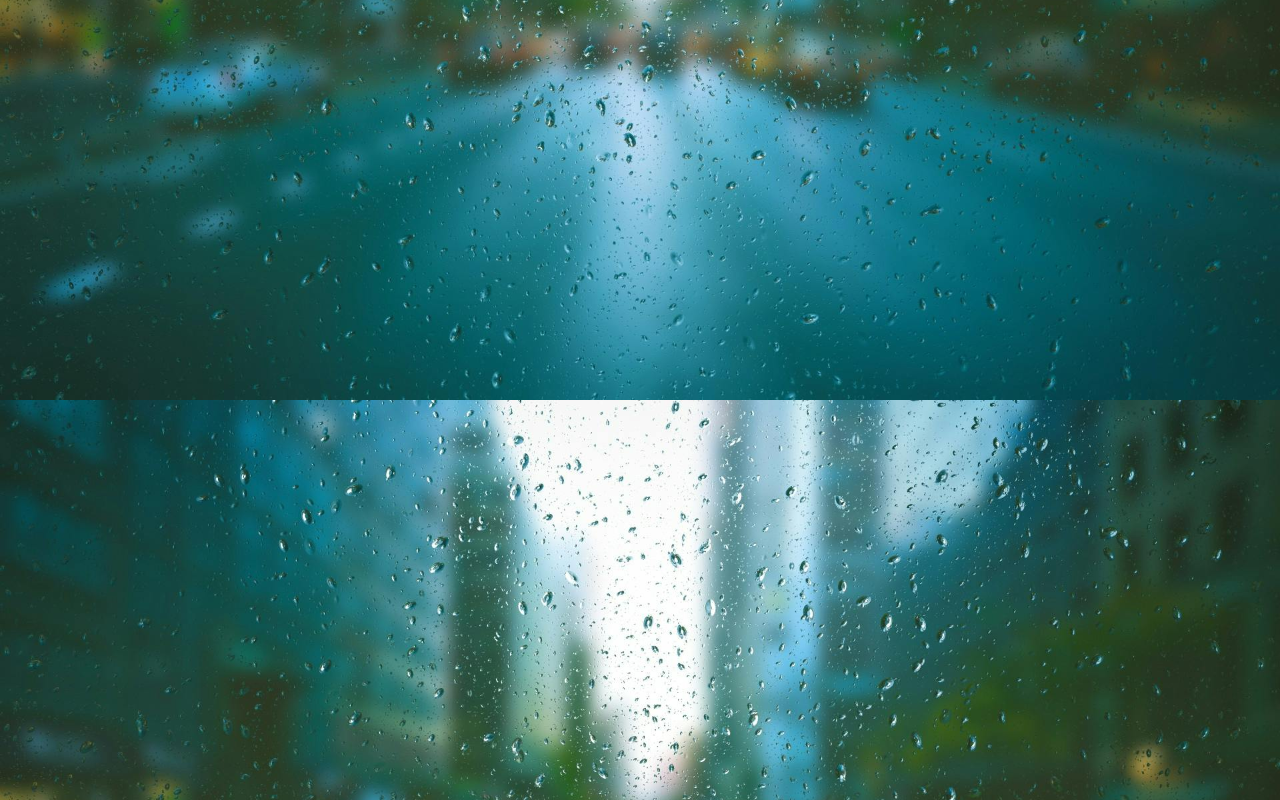
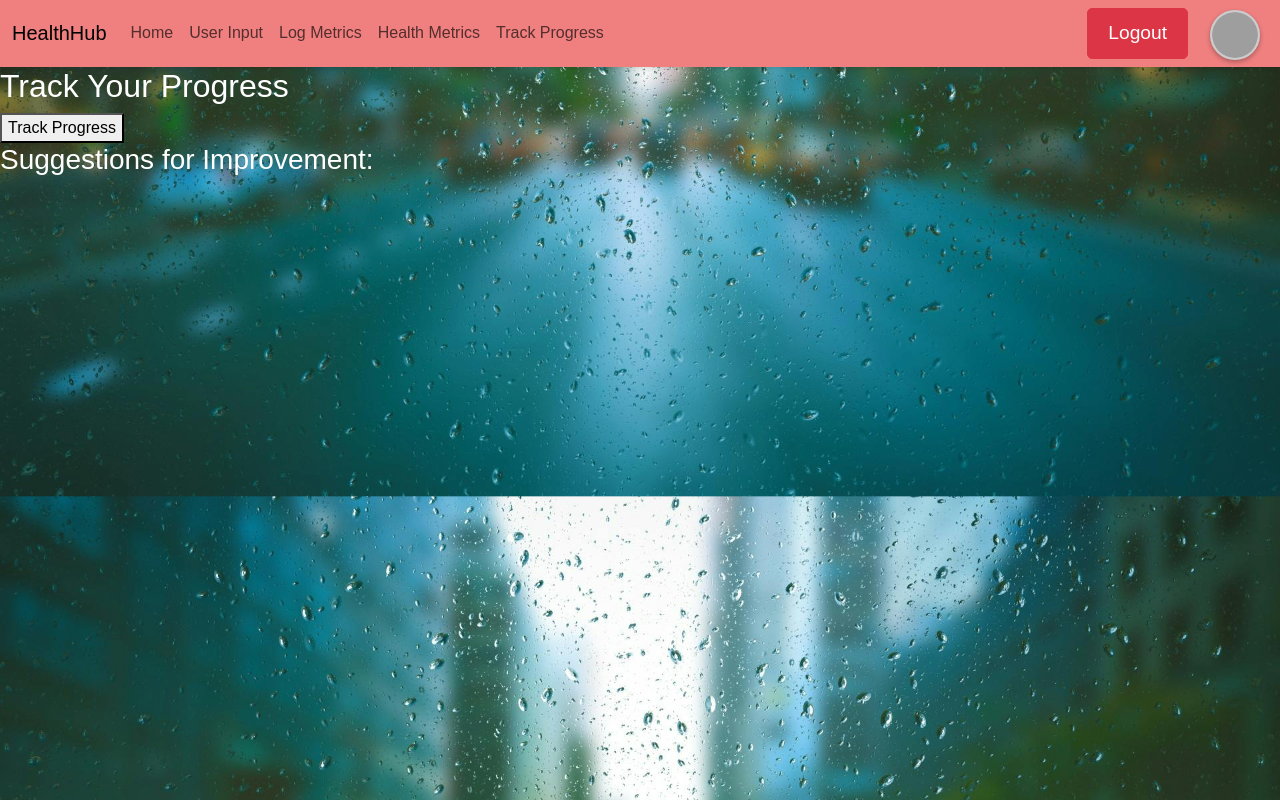
Before and after one commit to Jitugopale/HealthHub, a React (Create React App) app: page /track-progress in a window 1280 px wide. Before the commit this address had no page. Built offline with nearby package versions, Linux system fonts and the light colour scheme; no server answers; sample sign-in values are in the browser's storage; grey boxes are pictures that could not be loaded.

Commit message:
all get done not

```diff
--- a/public/index.html
+++ b/public/index.html
@@ -2,7 +2,7 @@
 <html lang="en">
   <head>
     <meta charset="utf-8" />
-    <link rel="icon" href="%PUBLIC_URL%/favicon.ico" />
+    <link rel="icon" href="%PUBLIC_URL%/HealthHubSymbol.jpg" />
     <meta name="viewport" content="width=device-width, initial-scale=1" />
     <meta name="theme-color" content="#000000" />
     <meta
--- a/src/App.js
+++ b/src/App.js
@@ -9,7 +9,8 @@ import Navbar from "./components/Navbar";
 import HealthMetrics from "./components/HealthMetrics"; // Import the HealthMetrics wrapper component
 import LogMetrics from "./components/LogMetrics";
 import Home from "./components/Home";
-import './App.css'
+import './App.css';
+import TrackProgress from "./components/TrackProgress"; // Importing TrackProgress
 
 const App = () => {
   return (
@@ -32,7 +33,7 @@ const App = () => {
           element={
             <ProtectedRoute>
               <Navbar />
-            <UserInput/>
+              <UserInput />
             </ProtectedRoute>
           }
         />
@@ -54,6 +55,15 @@ const App = () => {
             </ProtectedRoute>
           }
         />
+        <Route
+          path="/track-progress"
+          element={
+            <ProtectedRoute>
+              <Navbar />
+              <TrackProgress /> {/* Correctly set up TrackProgress route */}
+            </ProtectedRoute>
+          }
+        />
       </Routes>
     </Router>
   );
--- a/src/components/Navbar.js
+++ b/src/components/Navbar.js
@@ -9,7 +9,7 @@ const Navbar = () => {
   return (
     <nav className="navbar navbar-expand-lg" style={styles.navbar}>
       <div className="container-fluid">
-        <Link className="navbar-brand" to="/home" >HealthHub</Link>
+        <Link className="navbar-brand" to="/home">HealthHub</Link>
         <button
           className="navbar-toggler"
           type="button"
@@ -24,28 +24,30 @@ const Navbar = () => {
         <div className="collapse navbar-collapse" id="navbarNav">
           <ul className="navbar-nav me-auto mb-2 mb-lg-0">
             <li className="nav-item">
-              <Link className="nav-link" to="/home" >Home</Link>
+              <Link className="nav-link" to="/home">Home</Link>
             </li>
             <li className="nav-item">
-              <Link className="nav-link" to="/user-input" >User Input</Link> {/* Updated to point to User Input */}
+              <Link className="nav-link" to="/user-input">User Input</Link>
             </li>
             <li className="nav-item">
-              <Link className="nav-link" to="/log-metrics" >Log Metrics</Link>
+              <Link className="nav-link" to="/log-metrics">Log Metrics</Link>
             </li>
             <li className="nav-item">
-              <Link className="nav-link" to="/health-metrics" >Health Metrics</Link>
+              <Link className="nav-link" to="/health-metrics">Health Metrics</Link>
+            </li>
+            <li className="nav-item">
+              <Link className="nav-link" to="/track-progress">Track Progress</Link> {/* Match styling with others */}
             </li>
           </ul>
           <ul className="navbar-nav ms-auto">
             {location.pathname !== '/demo' && (
               <>
-                <li className="nav-item" style={{marginRight:'80px'}}>
+                <li className="nav-item" style={{ marginRight: '80px' }}>
                   <Logout />
                 </li>
                 <li className="nav-item">
-                    <UserProfile/>
+                  <UserProfile />
                 </li>
-
               </>
             )}
           </ul>
--- /dev/null
+++ b/src/components/TrackProgress.js
@@ -0,0 +1,76 @@
+import React, { useState } from 'react';
+
+const TrackProgress = ({ metrics }) => {
+  const [suggestions, setSuggestions] = useState('');
+
+  const calculateImprovements = () => {
+    // Check if metrics is defined and is an array
+    if (!Array.isArray(metrics) || metrics.length === 0) {
+      setSuggestions('No data available to calculate improvements.');
+      return;
+    }
+
+    const lastMetric = metrics[metrics.length - 1];
+
+    const { weight, exerciseMinutes, caloriesConsumed, sleepHours, bloodPressure } = lastMetric;
+
+    // Calculate BMI (assuming height is known, e.g., 1.75m or 175cm)
+    const height = 1.75; // Example height in meters
+    const bmi = weight / (height * height);
+
+    // Daily calorie needs calculation (using Mifflin-St Jeor Equation)
+    const bmr = 10 * weight + 6.25 * (height * 100) - 5 * 30 + 5; // For men (age = 30)
+    const calorieNeeds = bmr * 1.2; // Sedentary activity level
+
+    // Suggest improvements
+    let improvementSuggestions = '';
+
+    // BMI Suggestion
+    if (bmi < 18.5) {
+      improvementSuggestions += 'You are underweight. Consider a balanced diet with more calories. Aim for strength training exercises to build muscle.\n';
+    } else if (bmi >= 18.5 && bmi < 24.9) {
+      improvementSuggestions += 'You have a normal weight. Maintain a balanced diet and regular exercise.\n';
+    } else if (bmi >= 25 && bmi < 29.9) {
+      improvementSuggestions += 'You are overweight. Consider a calorie deficit and increase your physical activity.\n';
+    } else {
+      improvementSuggestions += 'You are obese. Consult a healthcare provider for a personalized plan.\n';
+    }
+
+    // Exercise Suggestion
+    if (exerciseMinutes < 150) {
+      improvementSuggestions += 'Aim for at least 150 minutes of moderate aerobic activity per week.\n';
+    }
+
+    // Caloric Intake Suggestion
+    if (caloriesConsumed > calorieNeeds) {
+      improvementSuggestions += 'You are consuming more calories than you burn. Consider reducing portion sizes or increasing activity levels.\n';
+    } else if (caloriesConsumed < calorieNeeds) {
+      improvementSuggestions += 'You are consuming fewer calories than you burn. Ensure you are getting enough nutrients.\n';
+    }
+
+    // Sleep Suggestion
+    if (sleepHours < 7) {
+      improvementSuggestions += 'Consider improving your sleep hygiene for better rest. Aim for 7-9 hours per night.\n';
+    }
+
+    // Blood Pressure Suggestion (assumed normal range is <120/80)
+    if (bloodPressure > 120) {
+      improvementSuggestions += 'Your blood pressure is above the normal range. Monitor your sodium intake and consult a healthcare provider.\n';
+    }
+
+    setSuggestions(improvementSuggestions);
+  };
+
+  return (
+    <div>
+      <h2>Track Your Progress</h2>
+      <button onClick={calculateImprovements}>Track Progress</button>
+      <div>
+        <h3>Suggestions for Improvement:</h3>
+        <p>{suggestions}</p>
+      </div>
+    </div>
+  );
+};
+
+export default TrackProgress;
```
Also changed, not shown: src/components/MetricsContainer.js (added, +28 -0 lines), public/HealthHubSymbol.jpg (added). Lines whose indentation alone changed are shown as unchanged.
